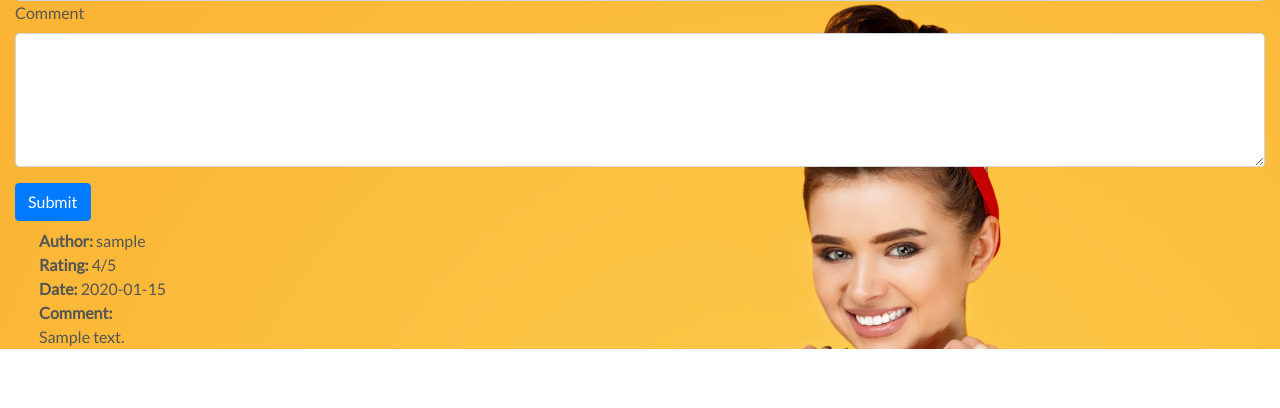
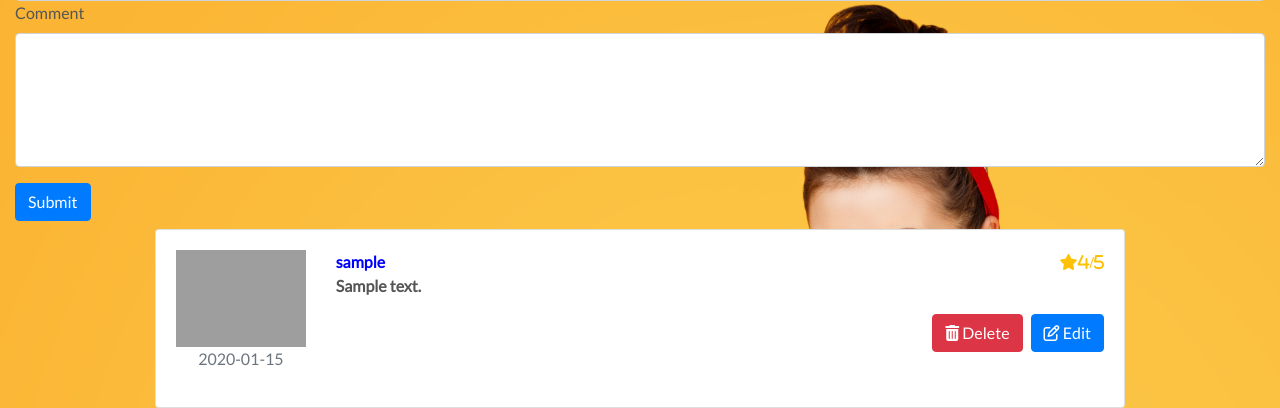
Before and after one commit to tobbe8808/Boutique-Ado-p5, a Django app: page /products/1/ in a window 1280 px wide. Shown: the part 825-1233 px from the top of the page. Before the commit the page ends 1174 px from the top, so only its background shows below. Run offline with Django 3.2, Linux system fonts and the light colour scheme; a user stored in the database is signed in; data comes from the database, SQL or seed files in the repository; tables that the repository leaves empty hold one stand-in row (values such as "Sample post"); some libraries are stand-ins or nearby versions; grey boxes are pictures that could not be loaded.

Commit message:
Fixed the delete_review code now works

```diff
--- a/products/templates/products/product_detail.html
+++ b/products/templates/products/product_detail.html
@@ -138,16 +138,37 @@
             {% endif %}
 
             {% for review in reviews %}
-            <div class="px-4 py-6 bg-gray-100 rounded-xl mb-4">
-                <strong>Author:</strong> {{ review.created_by }}<br>
-                <strong>Rating:</strong> {{ review.rating }}/5<br>
-                <strong>Date:</strong> {{ review.created_at|date:"Y-m-d" }}<br>
-                <strong>Comment:</strong><br>
-                {{ review.content }}
+            <div class="container">
+                <div class="card">
+                    <div class="card-body">
+                        <div class="row">
+                            <div class="col-md-2">
+                                <img src="https://image.ibb.co/jw55Ex/def_face.jpg" class="img img-rounded img-fluid" alt="Profile picture"/>
+                                <p class="text-secondary text-center">{{ review.created_at|date:"Y-m-d" }}</p>
+                            </div>
+                            <div class="col-md-10">
+                                <p>
+                                    <a class="float-left" style="color:blue"><strong>{{ review.created_by }}</a>
+                                    <span class="float-right"><i class="text-warning fa fa-star">{{ review.rating }}/5</i></span>
+                               </p>
+                               <div class="clearfix"></div>
+                                <p>{{ review.content }}</p>
+                                {% if user.is_authenticated %}
+                                {% if user.id == review.created_by.id %}
+                                <p>
+                                    <a a href="{% url 'edit_review' review.id %}" class="float-right btn btn-primary ml-2 text-white"> <i class="fa fa-edit"></i> Edit</a>
+                                    <a href="{% url 'delete-review' review.id %}" class="float-right btn text-white btn-danger"> <i class="fa fa-trash"></i> Delete</a>
+                               </p>
+                            </div>
+                        </div>
+
+                                </div>
+                            </div>
             </div>
-        {% endfor %}
-    </div>
-</div>
+        </div>
+            {% endif %}
+        {% endif %}
+    {% endfor %}
 {% endblock %}
 
 {% block postloadjs %}
--- a/products/urls.py
+++ b/products/urls.py
@@ -7,4 +7,6 @@
     path('add/', views.add_product, name='add_product'),
     path('edit/<int:product_id>/', views.edit_product, name='edit_product'),
     path('delete/<int:product_id>/', views.delete_product, name='delete_product'),
+    path('delete_review/<int:review_id>/delete_review', views.delete_review, name='delete-review'),
+    path('edit_review/<review_id>', views.edit_review, name="edit_review"),
 ]
--- a/products/views.py
+++ b/products/views.py
@@ -5,7 +5,7 @@
 from django.db.models.functions import Lower
 
 from .models import Product, Category, Review
-from .forms import ProductForm
+from .forms import ProductForm, ReviewForm
 
 # Create your views here.
 
@@ -147,3 +147,39 @@
     product.delete()
     messages.success(request, 'Product deleted!')
     return redirect(reverse('products'))
+
+@login_required
+def delete_review(request, review_id):
+    review = Review.objects.get(id=review_id)
+    product = review.product
+    review.delete()
+    return redirect(reverse('product_detail', args=[product.id]))
+
+@login_required
+def edit_review(request, review_id):
+    """
+    Saves review form edited by user
+    """
+    review = get_object_or_404(Review, pk=review_id)
+    review_form = ReviewForm(request.POST, instance=review)
+    product = Product.objects.get(name=review.product)
+
+    if review_form.is_valid():
+        review_form.save()
+
+        # Success message if added
+        messages.success(request, 'Thank You! Review was edited')
+    else:
+        # Error message if form was invalid
+        messages.error(request, 'Something went wrong. '
+                                'Make sure the form is valid.')
+
+    form = ReviewForm(instance=review)
+    messages.info(request, f'You are editing {review_id}')
+
+    template = 'products/edit_review.html'
+    context = {
+        'form': form,
+        'product': review,
+    }
+    return redirect(reverse('product_detail', args=[product.id]))
```
Also changed, not shown: products/forms.py (+10 -1 lines), products/templates/products/edit_review.html (added, +36 -0 lines), media/pro_face.jpg (added).
